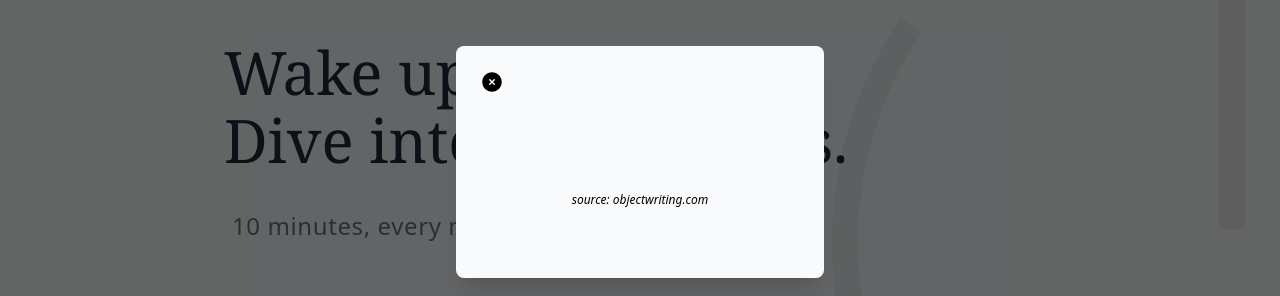
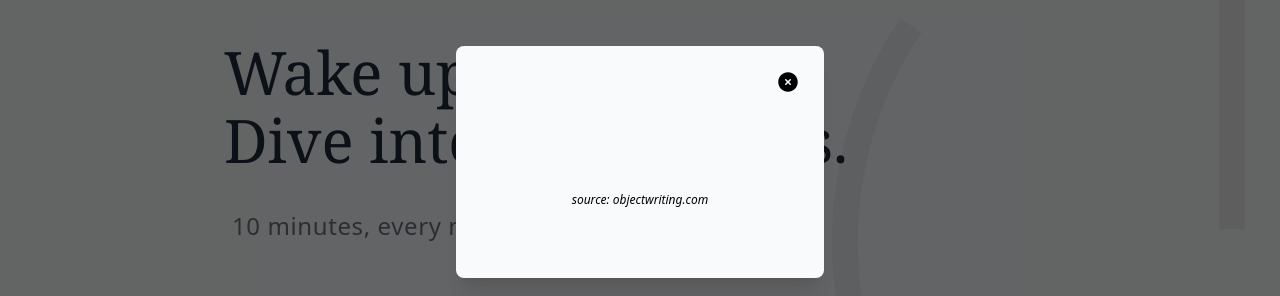
Before and after one commit to sneidenfernandes/sensebound, a React (Vite) app in the folder frontend/: page / in a window 1280 px wide. Both pictures are taken after a click on the button "Word of the day". Shown: the part 238-534 px from the top of the page. Built offline with nearby package versions, Linux system fonts and the light colour scheme; no server answers.

Commit message:
modified signUP card

```diff
--- a/frontend/src/components/SigninCard.tsx
+++ b/frontend/src/components/SigninCard.tsx
@@ -2,7 +2,6 @@ import { MouseEventHandler, useState } from "react"
 import axios from "axios";
 import { useNavigate } from "react-router-dom";
 import { BACKEND_URL } from "../config";
-
 import SimpleLogo from "./SimpleLogo";
 
 
@@ -31,7 +30,6 @@ export default function SignInCard({ close , swap, setLoading}: signCardInputs){
 
             })
 
-
             const token = response.data.token
             localStorage.setItem("token", token);
             localStorage.setItem("user", userInput)
@@ -40,7 +38,8 @@ export default function SignInCard({ close , swap, setLoading}: signCardInputs){
             navigate("/profile")
 
         } catch(e){
-
+            setLoading(false)
+            alert('Invalid Email/Username/Password')
         }
     }
 
@@ -74,8 +73,6 @@ export default function SignInCard({ close , swap, setLoading}: signCardInputs){
 
                                     </div>
 
-
-
                                     <div className="font-bold text-xl ">Sign in</div>
 
                                     <div className="mb-6 mt-6">
@@ -102,7 +99,6 @@ export default function SignInCard({ close , swap, setLoading}: signCardInputs){
 
 
 
-
                                     <button  onClick={sendSignInRequest} type="button" className="text-white bg-gray-800 hover:bg-gray-900 focus:outline-none focus:ring-4 focus:ring-gray-300 font-medium rounded-lg text-sm mt-5 px-5 py-2.5 me-2 mb-2 dark:bg-gray-800 dark:hover:bg-gray-700 dark:focus:ring-gray-700 dark:border-gray-700">Sign in</button>
 
                                     <div className="text-gray-800 mt-3 flex justify-center">
@@ -110,11 +106,6 @@ export default function SignInCard({ close , swap, setLoading}: signCardInputs){
                                     </div>
 
                                 </div>
-
-
-
-
-
 
                            </div>
 
--- a/frontend/src/components/WordCard.tsx
+++ b/frontend/src/components/WordCard.tsx
@@ -17,21 +17,16 @@ export default function WordCard({handler}: WordCardInputs){
     const word = localStorage.getItem("wordOfTheDay")
 
 
-
-
-
-
     return (
         <div  className="fixed inset-0 flex items-center justify-center bg-black bg-opacity-60">
                         <div className="bg-slate-50 p-6 rounded-lg shadow-xl ">
-                            <div className="flex flex-row justify-center w-80">
-                                    <div className="flex flex-col w-80 justify-emd">
+                            <div className="flex flex-col justify-end w-80">
+                                        <div className="flex flex-row justify-end w-80">
                                                     <button onClick={handler}>
                                                         <svg xmlns="http://www.w3.org/2000/svg" viewBox="0 0 24 24" fill="currentColor" className="size-6">
                                                         <path fillRule="evenodd" d="M12 2.25c-5.385 0-9.75 4.365-9.75 9.75s4.365 9.75 9.75 9.75 9.75-4.365 9.75-9.75S17.385 2.25 12 2.25Zm-1.72 6.97a.75.75 0 1 0-1.06 1.06L10.94 12l-1.72 1.72a.75.75 0 1 0 1.06 1.06L12 13.06l1.72 1.72a.75.75 0 1 0 1.06-1.06L13.06 12l1.72-1.72a.75.75 0 1 0-1.06-1.06L12 10.94l-1.72-1.72Z" clipRule="evenodd" />
                                                         </svg>
                                                     </button>
-                                    <div>
 
                                         </div>
 
@@ -41,17 +36,10 @@ export default function WordCard({handler}: WordCardInputs){
                                                 </p>
 
                                                 <p className="text-xs pt-[5vh] italic">source: <span className="font-normal">objectwriting.com</span></p>
-
+                                    </div>
+                            </div>
                         </div>
 
-
-                                </div>
-
-
-                            </div>
-
-
-                        </div>
         </div>
     )
 
--- a/frontend/src/pages/LandingPage.tsx
+++ b/frontend/src/pages/LandingPage.tsx
@@ -95,7 +95,6 @@ const loggedIn = localStorage.getItem("loggedIn");
                         </div>
 
                         <Footer/>
-
                         {displaySignUp && <SignUpCard  close={Close} swap={Swap} setLoading={setLoading}/>}
                         {displaySignIn && <SignInCard  close={Close} swap={Swap} setLoading={setLoading}/>}
                         {displayWord && <WordCard handler={WordHandler}/>}
```
Also changed, not shown: 1 other file (tests, documents, lock files or other folders). Lines whose indentation alone changed are shown as unchanged.
